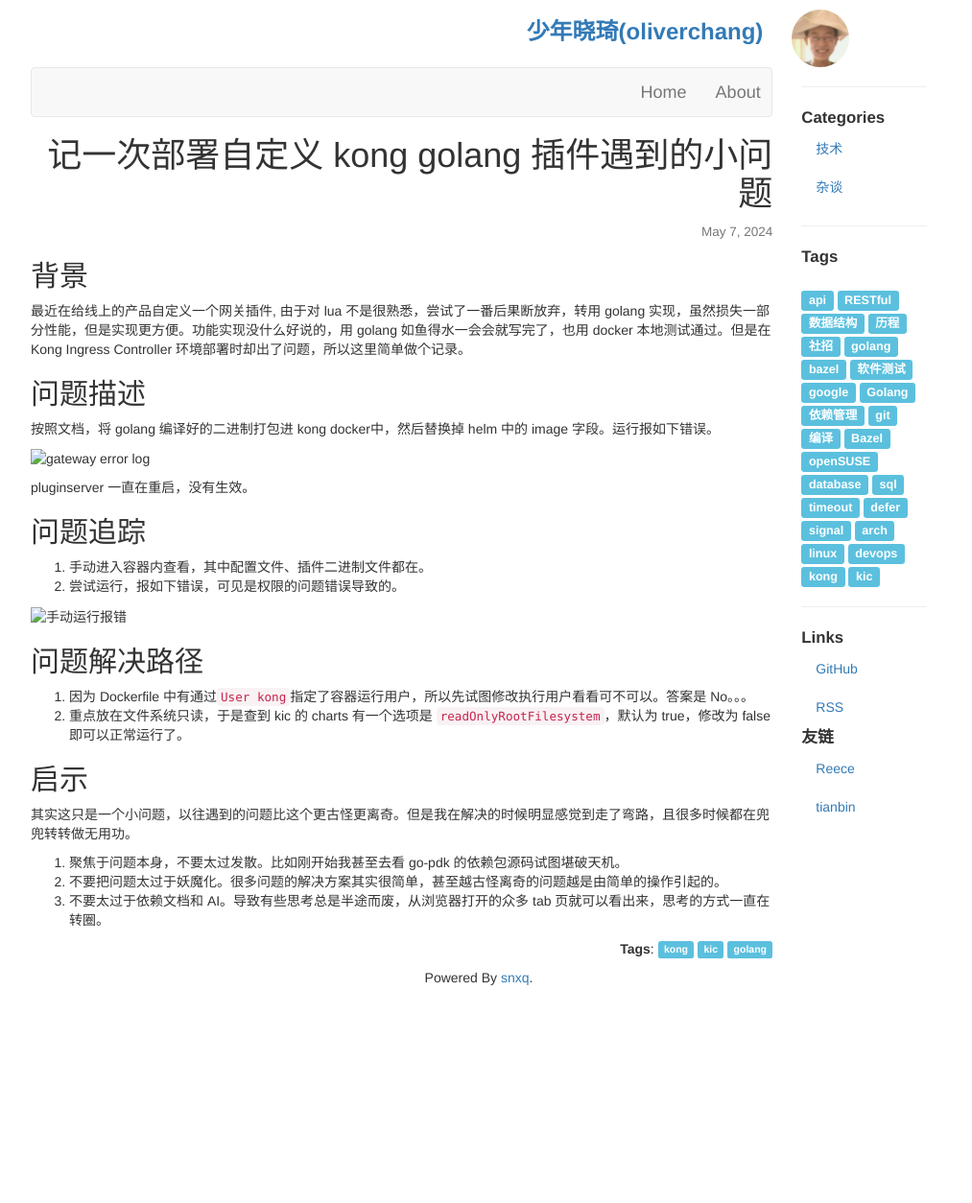
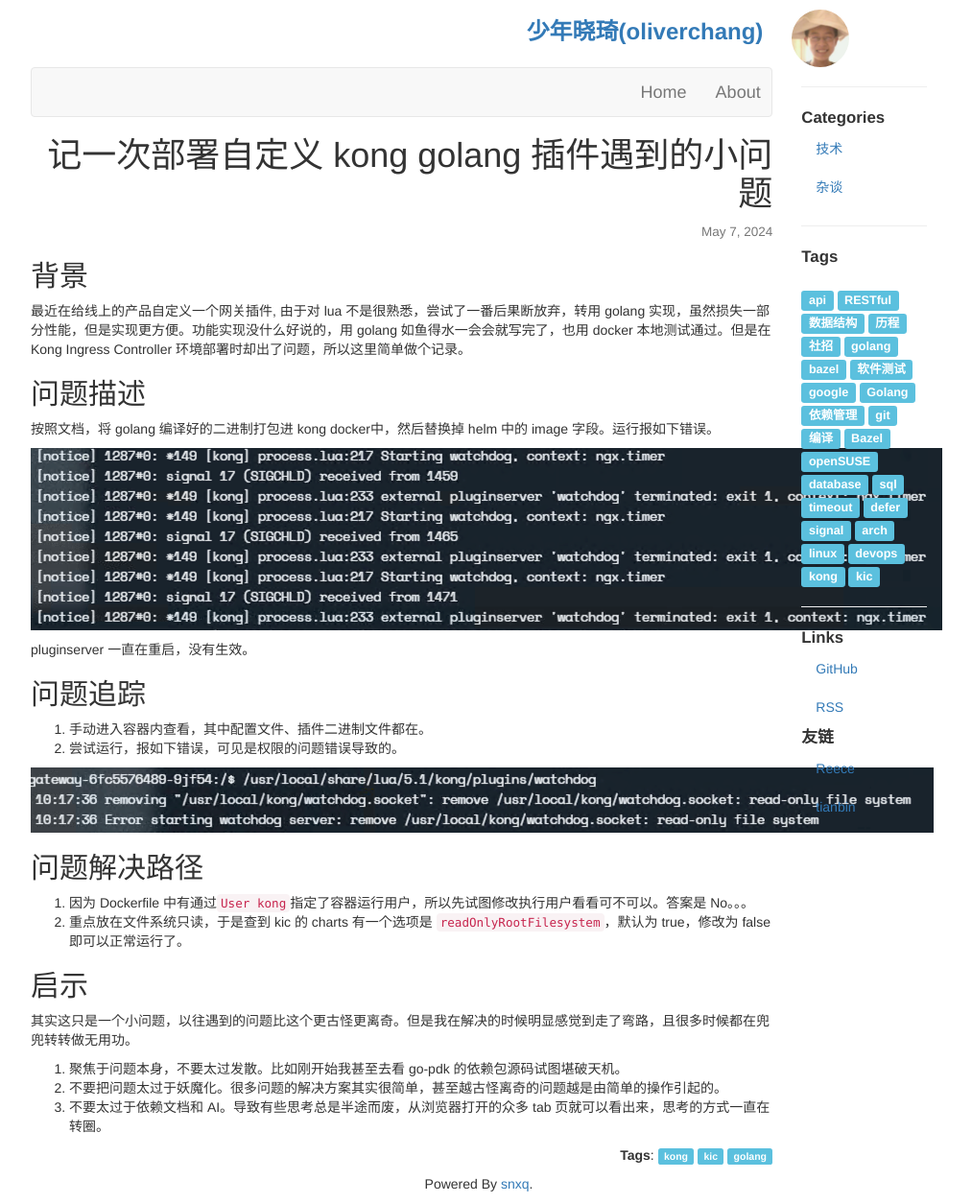
Before and after one commit to snxq/snxq.github.io, a Jekyll site: the page built from _posts/2024-05-07-记一次小bug.md, in a window 1280 px wide. Shown: the whole page at 96% size, without its empty margins (141-1154 px from the left). Built offline with Jekyll 4.4.1, drawn with Linux system fonts in a browser that asks for light colours; before the commit the page ends 1039 px from its top, so only the background shows below that.

Commit message:
fix: fix image not display

```diff
--- a/_posts/2024-05-07-记一次小bug.md
+++ b/_posts/2024-05-07-记一次小bug.md
@@ -14,7 +14,7 @@ tags: kong kic golang
 
 按照文档，将 golang 编译好的二进制打包进 kong docker中，然后替换掉 helm 中的 image 字段。运行报如下错误。
 
-![gateway error log](../images/2024050701.png)
+![gateway error log](/images/2024050701.png)
 
 pluginserver 一直在重启，没有生效。
 
@@ -23,7 +23,7 @@ pluginserver 一直在重启，没有生效。
 1. 手动进入容器内查看，其中配置文件、插件二进制文件都在。
 2. 尝试运行，报如下错误，可见是权限的问题错误导致的。
 
-![手动运行报错](../images/2024050702.png)
+![手动运行报错](/images/2024050702.png)
 
 ## 问题解决路径
 
```
